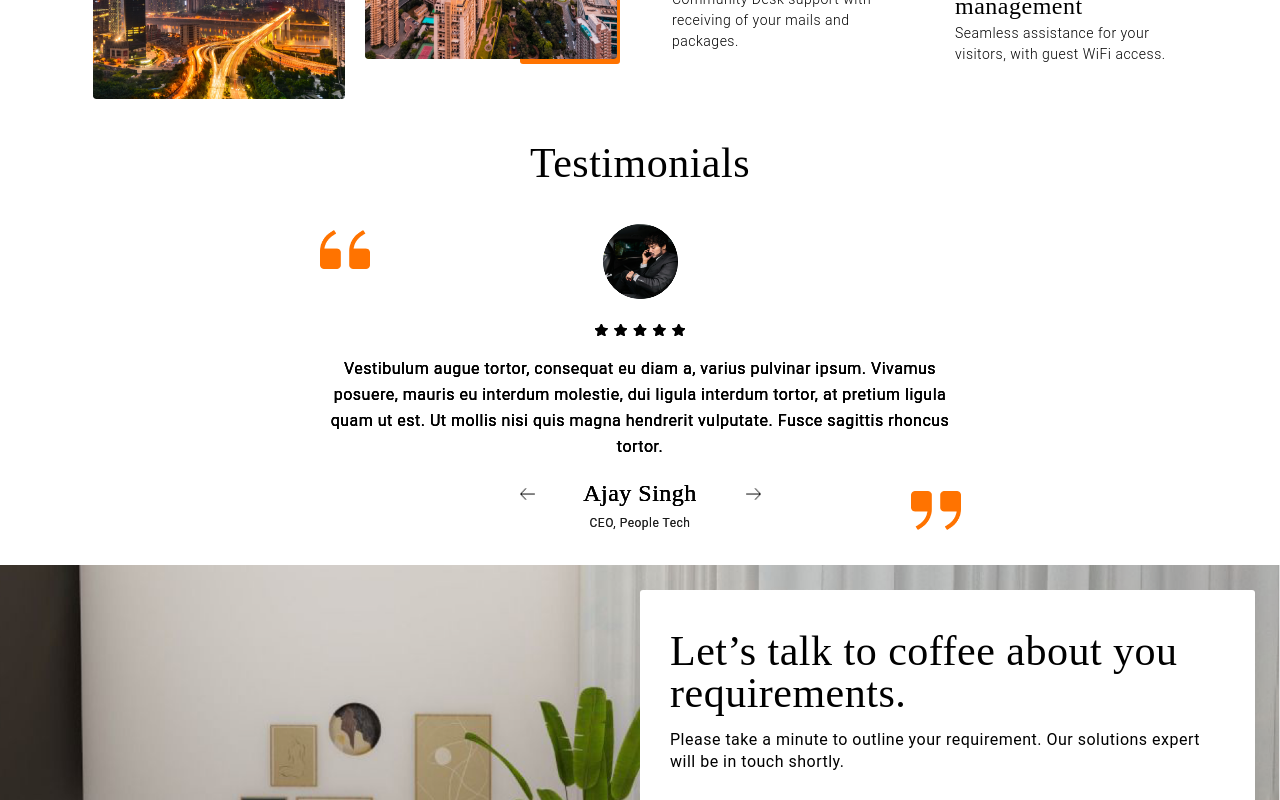
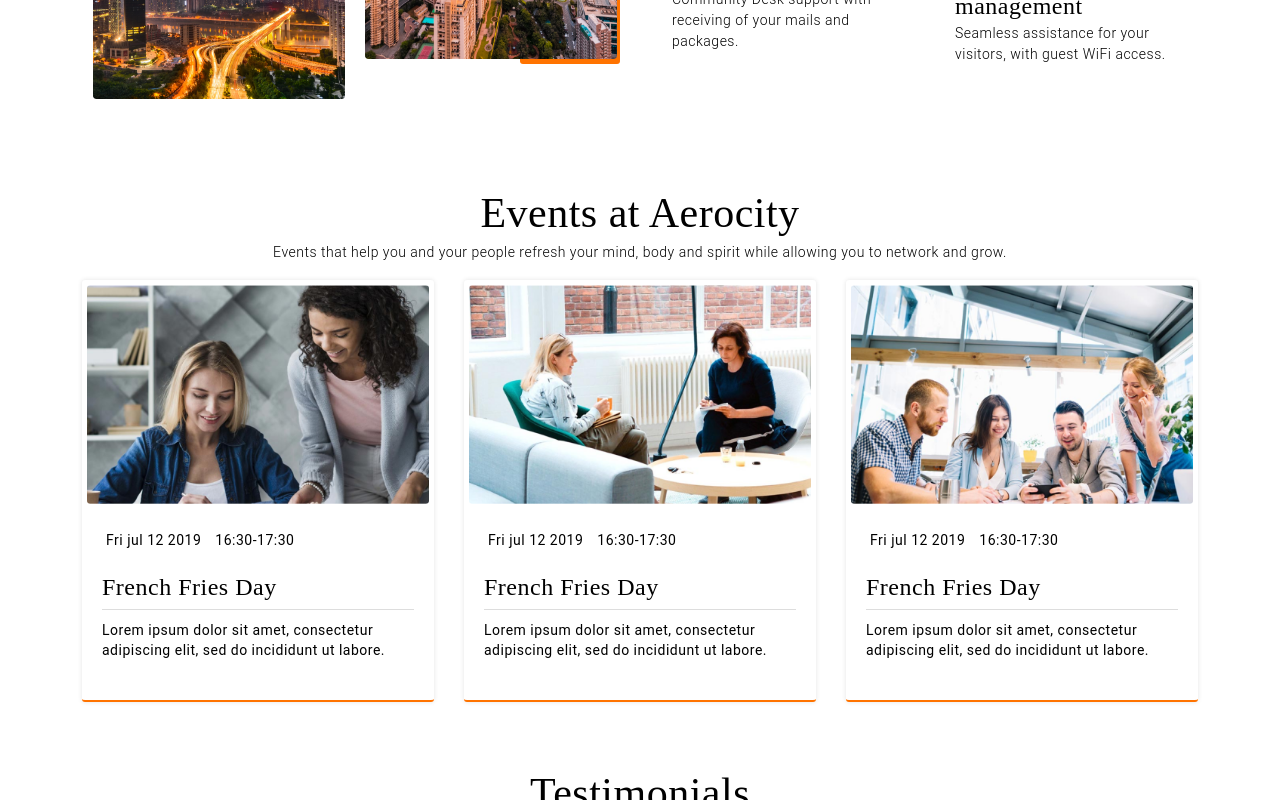
Before and after one commit to Dogra-Lalit/reactlasttest, a React (Create React App) app: page /Aerocity in a window 1280 px wide. Shown: the part 1700-2500 px from the top of the page. Built offline with nearby package versions, Linux system fonts and the light colour scheme; a web font is replaced by a local one.

Commit message:
newEvents

```diff
--- a/src/components/Aerocity.js
+++ b/src/components/Aerocity.js
@@ -9,6 +9,7 @@ import Demandbook from './Demandbook'
 import Testimonials from './Testimonials'
 import Lets from './Lets'
 import UpcomingfindSpace from "./UpcomingfindSpace";
+import NewEvents from "./NewEvents";
 const Aerocity = () => {
   const itemsData = [
     {
@@ -79,6 +80,7 @@ const Aerocity = () => {
      </section>
      <Demandbook/>
      <UpcomingfindSpace/>
+     <NewEvents/>
      <Testimonials/>
      <Lets/>
     </>
--- /dev/null
+++ b/src/components/NewEvents.js
@@ -0,0 +1,69 @@
+import React from 'react'
+import Rectangle30 from "../images/Rectangle30.png";
+import Rectangle31 from "../images/Rectangle31.png";
+import Rectangle32 from "../images/Rectangle32.png";
+const NewEvents = () => {
+  return (
+    <>
+     <section class="news Events ">
+          <div class="container">
+            <div class="row">
+                <div class="col-md-12 text-center">
+                    <h2>Events at Aerocity</h2>
+                    <p>Events that help you and your people refresh your mind, body and spirit while allowing you to network and grow.</p>
+                    <ul>
+                        <li>
+                            <div class="box">
+                                <figure>
+                                    <span>
+                                        <img src="images/Rectangle30.png"/>
+                                    </span>
+                                </figure>
+                                <div class="text">
+                                    <p class="info"><i class="fa fa-calendar" aria-hidden="true"></i>Fri jul 12 2019</p>
+                                    <p class="info"><i class="fa fa-clock-o" aria-hidden="true"></i>16:30-17:30</p>
+                                    <h5>French Fries Day</h5>
+                                    <p>Lorem ipsum dolor sit amet, consectetur adipiscing elit, sed do incididunt ut labore.</p>
+                                </div>
+                            </div>
+                        </li>
+                        <li>
+                            <div class="box">
+                                <figure>
+                                    <span>
+                                        <img src="images/Rectangle31.png"/>
+                                    </span>
+                                </figure>
+                                <div class="text">
+                                    <p class="info"><i class="fa fa-calendar" aria-hidden="true"></i>Fri jul 12 2019</p>
+                                    <p class="info"><i class="fa fa-clock-o" aria-hidden="true"></i>16:30-17:30</p>
+                                    <h5>French Fries Day</h5>
+                                    <p>Lorem ipsum dolor sit amet, consectetur adipiscing elit, sed do incididunt ut labore.</p>
+                                </div>
+                            </div>
+                        </li>
+                        <li>
+                            <div class="box">
+                                <figure>
+                                    <span>
+                                        <img src="images/Rectangle32.png"/>
+                                    </span>
+                                </figure>
+                                <div class="text">
+                                    <p class="info"><i class="fa fa-calendar" aria-hidden="true"></i>Fri jul 12 2019</p>
+                                    <p class="info"><i class="fa fa-clock-o" aria-hidden="true"></i>16:30-17:30</p>
+                                    <h5>French Fries Day</h5>
+                                    <p>Lorem ipsum dolor sit amet, consectetur adipiscing elit, sed do incididunt ut labore.</p>
+                                </div>
+                            </div>
+                        </li>
+                    </ul>
+                </div>
+            </div>
+          </div>
+     </section>
+    </>
+  )
+}
+
+export default NewEvents
```
